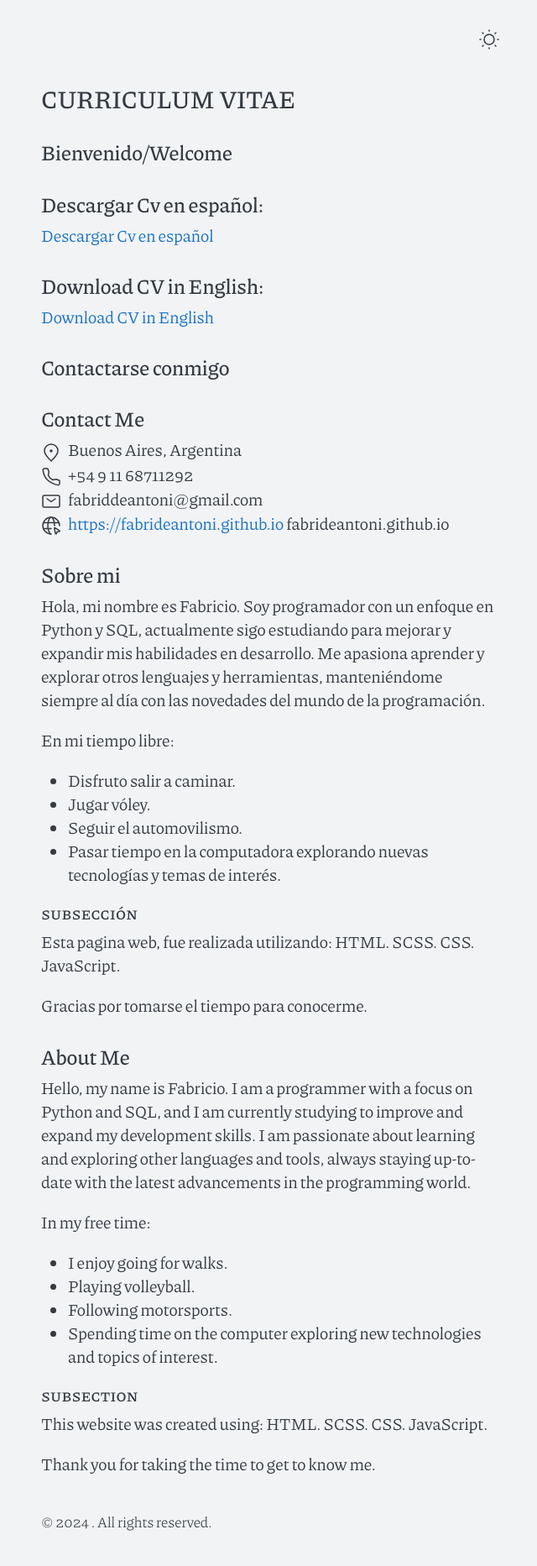
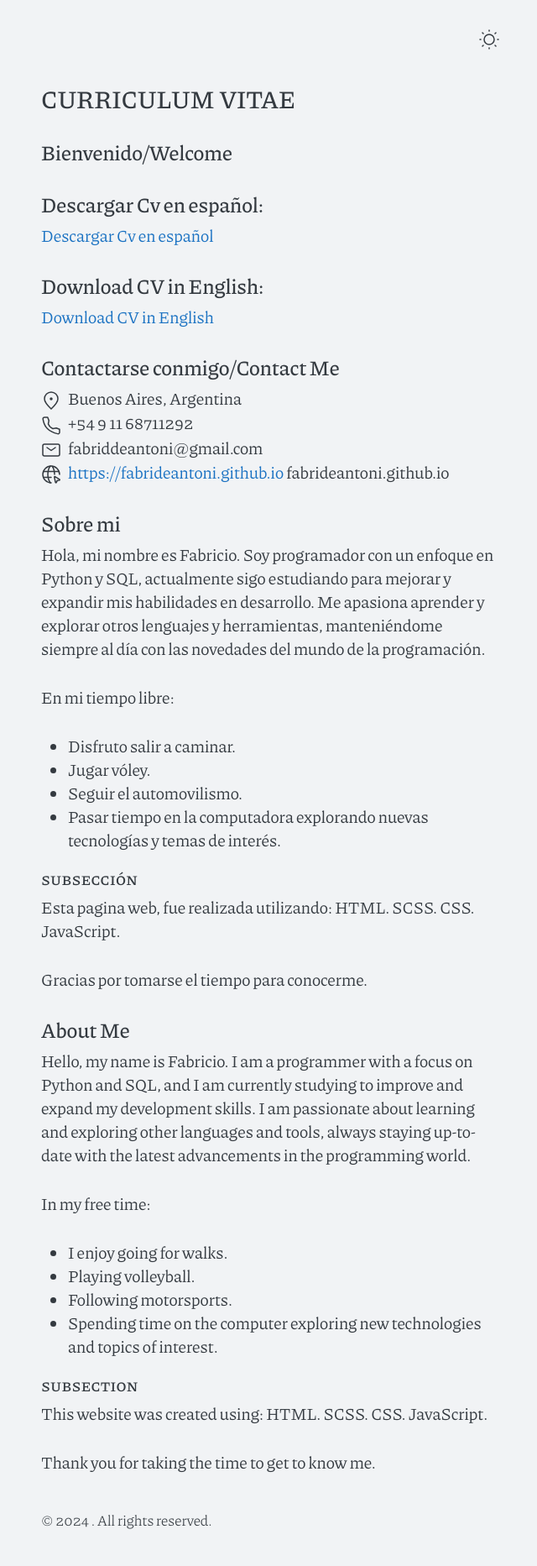
Before and after one commit to fabrideantoni/fabrideantoni.github.io, a Jekyll site: the page built from cv.md, in a window 1280 px wide. Shown: the whole page at 84% size, without its empty margins (318-958 px from the left). Built offline with Jekyll 4.4.1, drawn with Linux system fonts in a browser that asks for light colours.

Commit message:
Update contact.html

```diff
--- a/_includes/contact.html
+++ b/_includes/contact.html
@@ -9,7 +9,7 @@
      <div class="espaciado-vertical"> </div>
   <style>
         p {
-            margin-bottom: 20px;
+            margin-bottom: 30px;
         }
     </style>
 <body>
@@ -18,9 +18,8 @@
     <p></p>
 </body>
   <ul>
-    <h2>Contactarse conmigo</h2>
-    <h2>Contact Me</h2>
-    <div class="espaciado-vertical"> </div>
+    <h2>Contactarse conmigo/Contact Me</h2>
+
     <li><span class="li-icon">{% include svg/pin-alt.svg %}</span><span>{{ site.address }}</span> Buenos Aires, Argentina</li>
     <li><span class="li-icon">{% include svg/phone.svg %}</span><span>{{ site.phone }}</span> +54 9 11 68711292</li>
     <li><span class="li-icon">{% include svg/mail.svg %}</span><a href="mailto:{{ site.author.email }}">{{ site.author.email }}</a> fabriddeantoni@gmail.com</li>
```
